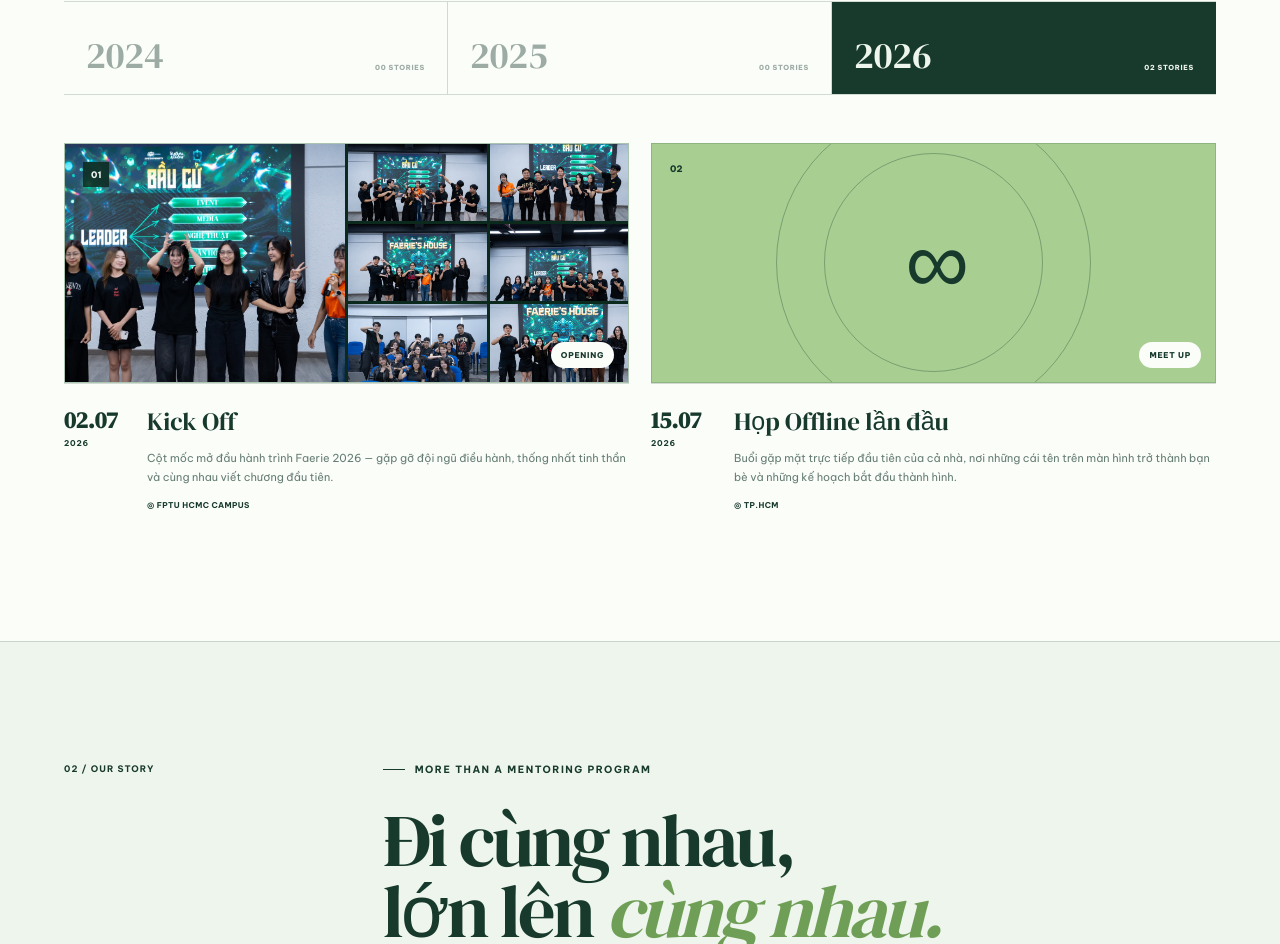
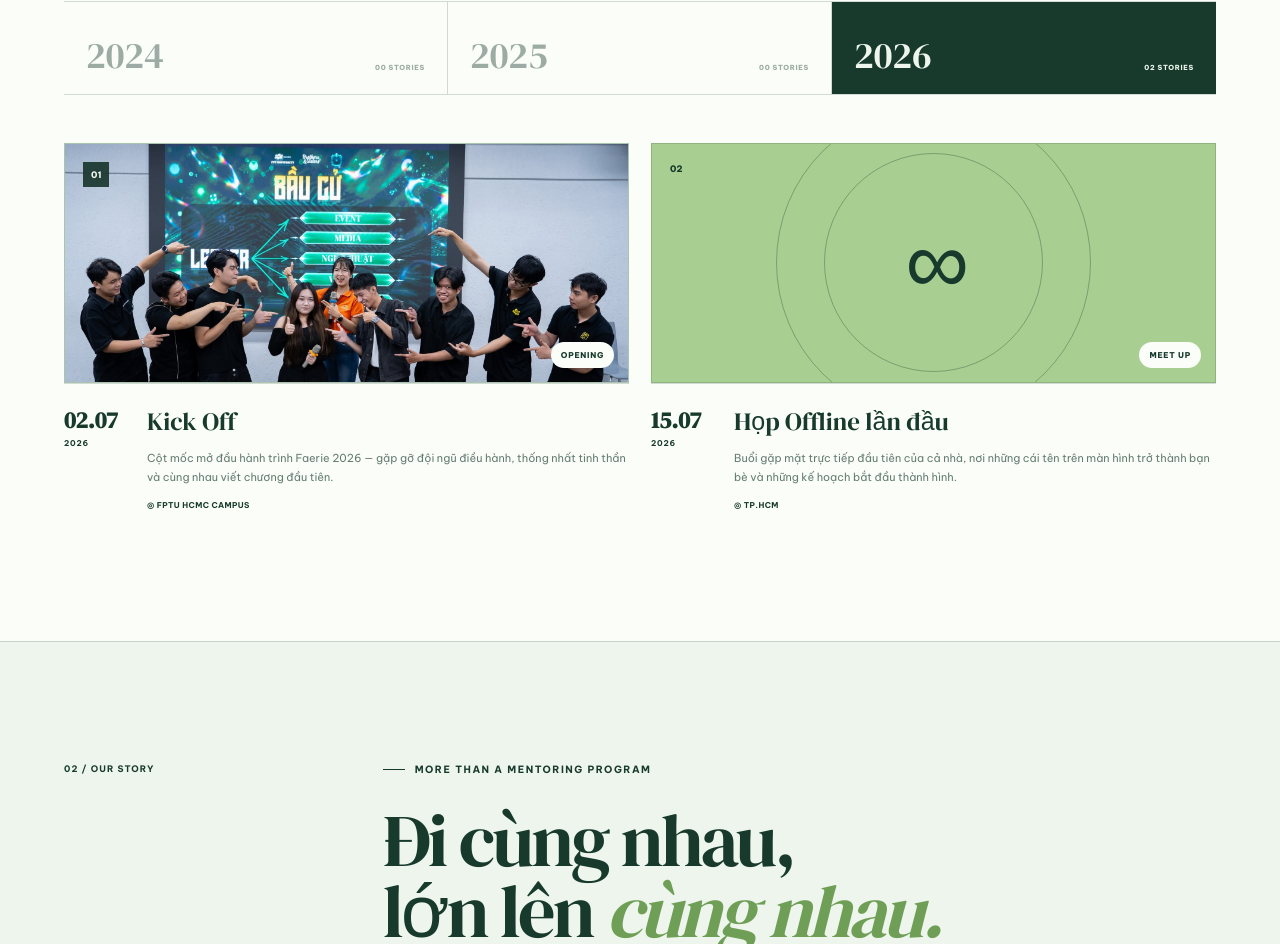
Before and after one commit to Vutheanh11/Demo-Faerie-introduce, a Next.js app: page / in a window 1280 px wide. Shown: the part 1186-2130 px from the top of the page. Built offline with nearby package versions, Linux system fonts and the light colour scheme.

Commit message:
Animate Kick Off event photo banner

```diff
--- a/app/globals.css
+++ b/app/globals.css
@@ -210,9 +210,21 @@ h1 em, h2 em, blockquote em { color: var(--accent); font-weight: inherit; }
 .event-visual::before, .event-visual::after { content: ""; position: absolute; width: 56%; aspect-ratio: 1; border: 1px solid rgba(23,58,45,.32); border-radius: 50%; }
 .event-visual::after { width: 39%; }
 .event-visual.has-photos::before, .event-visual.has-photos::after { display: none; }
-.event-photo-gallery { position: absolute; inset: 0; display: grid; grid-template-columns: repeat(4, 1fr); grid-template-rows: repeat(3, 1fr); gap: 3px; background: var(--deep); }
-.event-photo-gallery img { width: 100%; height: 100%; display: block; object-fit: cover; min-width: 0; min-height: 0; }
-.event-photo-gallery img:first-child { grid-column: span 2; grid-row: span 3; }
+.event-photo-gallery { position: absolute; inset: 0; overflow: hidden; background: var(--deep); }
+.event-photo-gallery img { position: absolute; inset: 0; width: 100%; height: 100%; display: block; object-fit: cover; opacity: 0; transform: scale(1.04) translateX(0); animation: event-photo-cycle 28s ease-in-out infinite; }
+.event-photo-gallery img:nth-child(1) { animation-delay: 0s; }
+.event-photo-gallery img:nth-child(2) { animation-delay: 4s; }
+.event-photo-gallery img:nth-child(3) { animation-delay: 8s; }
+.event-photo-gallery img:nth-child(4) { animation-delay: 12s; }
+.event-photo-gallery img:nth-child(5) { animation-delay: 16s; }
+.event-photo-gallery img:nth-child(6) { animation-delay: 20s; }
+.event-photo-gallery img:nth-child(7) { animation-delay: 24s; }
+.event-photo-gallery:hover img { animation-play-state: paused; }
+@keyframes event-photo-cycle {
+  0% { opacity: 1; transform: scale(1.04) translateX(0); }
+  12% { opacity: 1; transform: scale(1.1) translateX(-1.2%); }
+  15%, 100% { opacity: 0; transform: scale(1.13) translateX(1.2%); }
+}
 .event-number { position: absolute; top: 18px; left: 18px; z-index: 2; font-size: 9px; font-weight: 800; }
 .event-visual.has-photos .event-number { padding: 6px 8px; background: rgba(11,41,29,.84); color: var(--cream); backdrop-filter: blur(6px); }
 .event-symbol { z-index: 1; font-family: var(--font-display); font-size: clamp(58px, 7vw, 105px); letter-spacing: -.08em; }
@@ -442,4 +454,6 @@ footer button { justify-self: end; padding: 11px 0; border: 0; border-bottom: 1p
 
 @media (prefers-reduced-motion: reduce) {
   *, *::before, *::after { scroll-behavior: auto !important; animation-duration: .01ms !important; transition-duration: .01ms !important; }
+  .event-photo-gallery img { animation: none !important; opacity: 0; transform: none; }
+  .event-photo-gallery img:first-child { opacity: 1; }
 }
```
